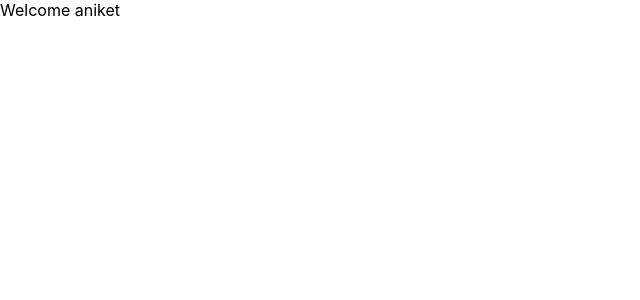
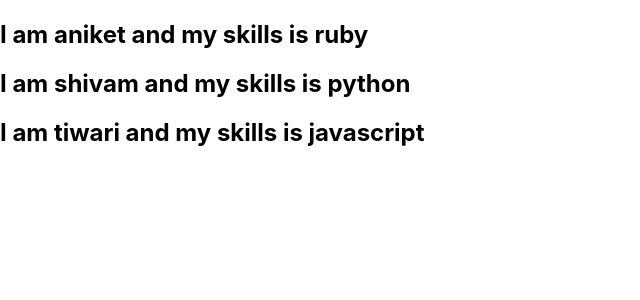
Before and after one commit to aniketstiwari/react_practice, a React (Create React App) app: page / in a window 1280 px wide. Shown: the top 300 px of the page, without its empty margins (0-640 px from the left). Built offline with nearby package versions, Linux system fonts and the light colour scheme.

Commit message:
List Rendering

```diff
--- a/src/App.js
+++ b/src/App.js
@@ -5,6 +5,7 @@ import Greet from './Greet';
 import Welcome from './Welcome';
 import ParentComponent from './ParentComponent';
 import UserGreeting from './UserGreeting';
+import NameList from './NameList';
 
 function App() {
   return (
@@ -14,7 +15,8 @@ function App() {
       {/* <Welcome name="aniket" movie="inception"/> */}
       {/* <EventBind /> */}
       {/* <ParentComponent/> */}
-      <UserGreeting/>
+      {/* <UserGreeting/> */}
+      <NameList/>
     </>
   );
 }
--- /dev/null
+++ b/src/NameList.jsx
@@ -0,0 +1,59 @@
+import React from 'react';
+import Person from './Person';
+
+function NameList() {
+    //const names = ['apple', 'banana', 'grapes'];
+    // return(
+    //     <>
+    //         <h1>{names[0]}</h1>
+    //         <h1>{names[1]}</h1>
+    //         <h1>{names[2]}</h1>
+    //     </>
+    // )
+
+    // 1st way
+
+    // return(
+    //     <>
+    //         {/* {
+    //             names.map((val, index) => {
+    //             return <h1>{val}</h1>
+    //           })
+    //         } */}
+    //         {
+    //             names.map(name => <h2>{name}</h2>)
+    //         }
+    //     </>
+    // )
+
+    //2nd way
+
+    // const nameList = names.map(name => <h2>{name}</h2>);
+    // return(<>{nameList}</>)
+
+    ////////////////////////////////////////////////////////////
+
+    const persons = [
+        {
+            id: 1,
+            name: 'aniket',
+            skill: 'ruby'
+        },
+        {
+            id: 2,
+            name: 'shivam',
+            skill: 'python'
+        },
+        {
+            id: 3,
+            name: 'tiwari',
+            skill: 'javascript'
+        }
+    ]
+
+    const personsList = persons.map(person => <Person name={person.name} skill={person.skill}/>);
+    return(<>{personsList}</>)
+
+}
+
+export default NameList;
--- /dev/null
+++ b/src/Person.jsx
@@ -0,0 +1,9 @@
+import React from 'react';
+
+function Person(props){
+    return(
+        <h2>I am {props.name}  and my skills is {props.skill}</h2>
+    )
+}
+
+export default Person;
```
